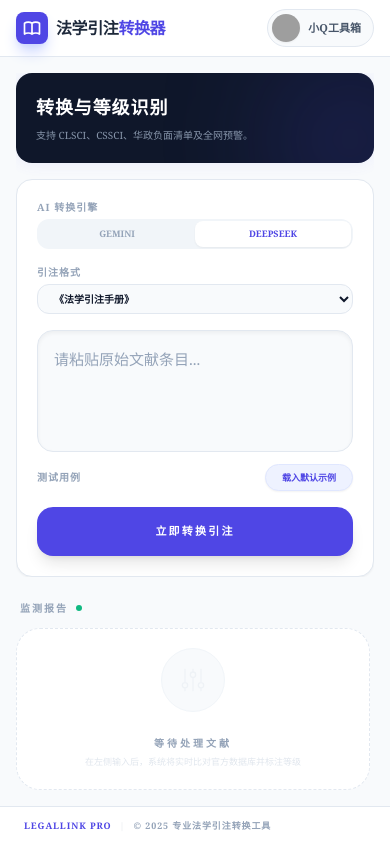
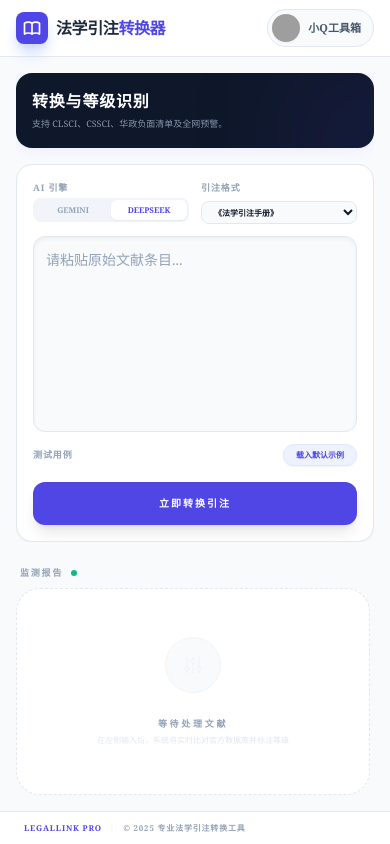
Before and after one commit to SmallsmallQ/citation_convert, a React (Vite) app: page / in a window 390 px wide. Both pictures are taken after typing "Sample123" into the empty fields and a click on the button "进入系统". Built offline with nearby package versions, Linux system fonts and the light colour scheme; grey boxes are pictures that could not be loaded.

Commit message:
feat: Improve input panel layout and responsiveness
Adjusts spacing and padding in the input panel for better visual
appearance and ensures buttons are not obscured, especially on smaller
screens. Also slightly refines heading and paragraph text sizes for a
more consistent look.

```diff
--- a/App.tsx
+++ b/App.tsx
@@ -106,7 +106,6 @@ const App: React.FC = () => {
   const [history, setHistory] = useState<Citation[]>([]);
   const [copyFeedback, setCopyFeedback] = useState<string | null>(null);
 
-  // 根据用户要求，设置默认示例
   const DEFAULT_EXAMPLE = `申卫星、刘云：《法学研究新范式：计算法学的内涵、范畴与方法》，载《法学研究》2020年第5期，第3-23页。
 生成式人工智能的知识产权法律因应与制度创新》，载《法制博览》2025年第32期，第130-132页。
 胡传鹏、邓晓红、周治金等：《神经法学:年轻的认知神经科学与古老的法学联姻》，载《科学通报》2011年第36期，第3041-3053页。
@@ -166,30 +165,30 @@ Shumailov I, Shumaylov Z, Zhao Y, et al. AI models collapse when trained on recu
       <Header />
 
       <main className="max-w-[1600px] mx-auto w-full p-4 lg:p-6 grid grid-cols-1 lg:grid-cols-12 gap-6 flex-1 overflow-hidden">
-        {/* 输入面板 */}
-        <div className="lg:col-span-4 flex flex-col space-y-4 lg:space-y-6 overflow-hidden h-full">
-          <section className="bg-slate-900 rounded-2xl p-5 lg:p-6 text-white shadow-xl shadow-slate-200 relative overflow-hidden animate-glow flex-shrink-0">
+        {/* 输入面板 - 重点修复: 确保按钮不被遮挡 */}
+        <div className="lg:col-span-4 flex flex-col space-y-4 lg:space-y-5 overflow-hidden h-full">
+          <section className="bg-slate-900 rounded-2xl p-4 lg:p-5 text-white shadow-xl shadow-slate-200 relative overflow-hidden animate-glow flex-shrink-0">
             <div className="relative z-10">
-              <h2 className="text-lg font-black mb-1.5 flex items-center tracking-wider">
+              <h2 className="text-base lg:text-lg font-black mb-1 flex items-center tracking-wider">
                 转换与等级识别
               </h2>
-              <p className="text-slate-400 text-[10px] lg:text-xs leading-relaxed opacity-90 font-medium">
+              <p className="text-slate-400 text-[9px] lg:text-xs leading-relaxed opacity-90 font-medium">
                 支持 CLSCI、CSSCI、华政负面清单及全网预警。
               </p>
             </div>
-            <div className="absolute -right-10 -bottom-10 w-32 h-32 bg-indigo-600/30 rounded-full blur-3xl"></div>
+            <div className="absolute -right-10 -bottom-10 w-24 h-24 bg-indigo-600/30 rounded-full blur-3xl"></div>
           </section>
 
-          <section className="bg-white rounded-2xl shadow-sm border border-slate-200 p-5 lg:p-6 flex flex-col flex-1 min-h-0 overflow-hidden transition-all hover:shadow-md">
-            <div className="grid grid-cols-1 sm:grid-cols-2 gap-4 mb-4 flex-shrink-0">
+          <section className="bg-white rounded-2xl shadow-sm border border-slate-200 p-4 lg:p-5 flex flex-col flex-1 min-h-0 overflow-hidden transition-all hover:shadow-md">
+            <div className="grid grid-cols-2 gap-3 mb-3 flex-shrink-0">
               <div>
-                <label className="text-[10px] font-black text-slate-400 mb-1 block uppercase tracking-widest text-nowrap">AI 转换引擎</label>
-                <div className="flex bg-slate-100 p-0.5 rounded-xl">
+                <label className="text-[9px] font-black text-slate-400 mb-1 block uppercase tracking-widest">AI 引擎</label>
+                <div className="flex bg-slate-100 p-0.5 rounded-lg">
                   {[AIProvider.GEMINI, AIProvider.DEEPSEEK].map(p => (
                     <button
                       key={p}
                       onClick={() => setProvider(p)}
-                      className={`flex-1 py-1.5 text-[9px] font-bold rounded-lg transition-all ${provider === p ? 'bg-white text-indigo-600 shadow-sm' : 'text-slate-400 hover:text-slate-600'}`}
+                      className={`flex-1 py-1 text-[8px] lg:text-[9px] font-bold rounded-md transition-all ${provider === p ? 'bg-white text-indigo-600 shadow-sm' : 'text-slate-400 hover:text-slate-600'}`}
                     >
                       {p.toUpperCase()}
                     </button>
@@ -197,31 +196,31 @@ Shumailov I, Shumaylov Z, Zhao Y, et al. AI models collapse when trained on recu
                 </div>
               </div>
               <div>
-                <label className="text-[10px] font-black text-slate-400 mb-1 block uppercase tracking-widest text-nowrap">引注格式</label>
+                <label className="text-[9px] font-black text-slate-400 mb-1 block uppercase tracking-widest">引注格式</label>
                 <select
                   value={citationStyle}
                   onChange={(e) => setCitationStyle(e.target.value as CitationStyle)}
-                  className="w-full bg-slate-50 border border-slate-200 rounded-xl text-[10px] font-bold py-1.5 px-3 focus:ring-2 focus:ring-indigo-500 text-slate-900 outline-none cursor-pointer"
+                  className="w-full bg-slate-50 border border-slate-200 rounded-lg text-[8px] lg:text-[9px] font-bold py-1 px-2 focus:ring-1 focus:ring-indigo-500 text-slate-900 outline-none cursor-pointer"
                 >
                   <option value={CitationStyle.LEGAL}>《法学引注手册》</option>
-                  <option value={CitationStyle.SOCIAL_SCIENCE}>《中国社会科学》规范</option>
-                  <option value={CitationStyle.GB7714}>GB/T 7714-2015</option>
+                  <option value={CitationStyle.SOCIAL_SCIENCE}>《社科》规范</option>
+                  <option value={CitationStyle.GB7714}>GB/T 7714</option>
                 </select>
               </div>
             </div>
 
             <textarea
-              className="w-full flex-1 p-4 lg:p-5 bg-slate-50 border border-slate-200 rounded-2xl text-[15px] text-slate-900 placeholder:text-slate-400 focus:bg-white focus:ring-2 focus:ring-indigo-500 outline-none transition-all resize-none custom-scrollbar shadow-inner leading-relaxed min-h-0"
+              className="w-full flex-1 p-3 lg:p-4 bg-slate-50 border border-slate-200 rounded-xl text-[14px] text-slate-900 placeholder:text-slate-400 focus:bg-white focus:ring-2 focus:ring-indigo-500 outline-none transition-all resize-none custom-scrollbar shadow-inner leading-relaxed min-h-[100px]"
               placeholder="请粘贴原始文献条目..."
               value={input}
               onChange={(e) => setInput(e.target.value)}
             />
 
             <div className="mt-3 flex items-center justify-between flex-shrink-0">
-              <label className="text-[10px] font-black text-slate-400 uppercase tracking-widest">测试用例</label>
+              <label className="text-[9px] font-black text-slate-400 uppercase tracking-widest">测试用例</label>
               <button
                 onClick={() => setInput(DEFAULT_EXAMPLE)}
-                className="px-4 py-1.5 bg-indigo-50 border border-indigo-100 rounded-full text-[9px] font-black text-indigo-600 hover:bg-indigo-600 hover:text-white transition-all shadow-sm active:scale-[0.95]"
+                className="px-3 py-1 bg-indigo-50 border border-indigo-100 rounded-full text-[8px] lg:text-[9px] font-black text-indigo-600 hover:bg-indigo-600 hover:text-white transition-all shadow-sm active:scale-[0.95]"
               >
                 载入默认示例
               </button>
@@ -230,10 +229,10 @@ Shumailov I, Shumaylov Z, Zhao Y, et al. AI models collapse when trained on recu
             <button
               onClick={handleConvert}
               disabled={isLoading || !input.trim()}
-              className={`mt-4 w-full py-4 rounded-2xl font-black text-white transition-all uppercase text-[11px] tracking-[0.2em] shadow-lg flex items-center justify-center space-x-2 flex-shrink-0 ${isLoading ? 'bg-slate-300 cursor-not-allowed' : 'bg-indigo-600 hover:bg-indigo-700 active:scale-[0.98]'}`}
+              className={`mt-4 w-full py-3.5 rounded-xl font-black text-white transition-all uppercase text-[10px] lg:text-[11px] tracking-[0.2em] shadow-lg flex items-center justify-center space-x-2 flex-shrink-0 z-10 ${isLoading ? 'bg-slate-300 cursor-not-allowed' : 'bg-indigo-600 hover:bg-indigo-700 active:scale-[0.98]'}`}
             >
               {isLoading && (
-                <svg className="animate-spin h-3.5 w-3.5 text-white" viewBox="0 0 24 24">
+                <svg className="animate-spin h-3 w-3 text-white" viewBox="0 0 24 24">
                   <circle className="opacity-25" cx="12" cy="12" r="10" stroke="currentColor" strokeWidth="4" fill="none"></circle>
                   <path className="opacity-75" fill="currentColor" d="M4 12a8 8 0 018-8V0C5.373 0 0 5.373 0 12h4zm2 5.291A7.962 7.962 0 014 12H0c0 3.042 1.135 5.824 3 7.938l3-2.647z"></path>
                 </svg>
@@ -245,14 +244,14 @@ Shumailov I, Shumaylov Z, Zhao Y, et al. AI models collapse when trained on recu
 
         {/* 结果面板 */}
         <div className="lg:col-span-8 flex flex-col h-full overflow-hidden">
-          <div className="flex items-center justify-between mb-3 px-1 flex-shrink-0">
-            <h2 className="text-[10px] font-black text-slate-400 uppercase tracking-[0.2em] flex items-center">
+          <div className="flex items-center justify-between mb-2 px-1 flex-shrink-0">
+            <h2 className="text-[9px] font-black text-slate-400 uppercase tracking-[0.2em] flex items-center">
               监测报告
               <span className="ml-2 w-1.5 h-1.5 rounded-full bg-emerald-500"></span>
             </h2>
             {history.length > 0 && (
-              <button onClick={() => setHistory([])} className="text-[10px] font-bold text-slate-400 hover:text-red-500 transition-colors flex items-center space-x-1">
-                <svg className="w-3 h-3" fill="none" stroke="currentColor" viewBox="0 0 24 24"><path d="M19 7l-.867 12.142A2 2 0 0116.138 21H7.862a2 2 0 01-1.995-1.858L5 7m5 4v6m4-6v6m1-10V4a1 1 0 00-1-1h-4a1 1 0 00-1 1v3M4 7h16" strokeWidth="2" strokeLinecap="round" strokeLinejoin="round"/></svg>
+              <button onClick={() => setHistory([])} className="text-[9px] font-bold text-slate-400 hover:text-red-500 transition-colors flex items-center space-x-1">
+                <svg className="w-2.5 h-2.5" fill="none" stroke="currentColor" viewBox="0 0 24 24"><path d="M19 7l-.867 12.142A2 2 0 0116.138 21H7.862a2 2 0 01-1.995-1.858L5 7m5 4v6m4-6v6m1-10V4a1 1 0 00-1-1h-4a1 1 0 00-1 1v3M4 7h16" strokeWidth="2" strokeLinecap="round" strokeLinejoin="round"/></svg>
                 <span>清空记录</span>
               </button>
             )}
@@ -261,12 +260,12 @@ Shumailov I, Shumaylov Z, Zhao Y, et al. AI models collapse when trained on recu
           <div className="flex-1 overflow-y-auto custom-scrollbar space-y-4 pr-1">
             {history.length === 0 ? (
               <div className="bg-white border border-slate-200 border-dashed rounded-3xl h-full flex flex-col items-center justify-center text-slate-300 space-y-6">
-                <div className="w-16 h-16 bg-slate-50 rounded-full flex items-center justify-center border border-slate-100">
-                  <svg className="w-8 h-8 opacity-20" fill="none" stroke="currentColor" viewBox="0 0 24 24"><path strokeLinecap="round" strokeLinejoin="round" strokeWidth={1} d="M12 6V4m0 2a2 2 0 100 4m0-4a2 2 0 110 4m-6 8a2 2 0 100-4m0 4a2 2 0 110-4m0 4v2m0-6V4m6 6v10m6-2a2 2 0 100-4m0 4a2 2 0 110-4m0 4v2m0-6V4"/></svg>
+                <div className="w-14 h-14 bg-slate-50 rounded-full flex items-center justify-center border border-slate-100">
+                  <svg className="w-6 h-6 opacity-20" fill="none" stroke="currentColor" viewBox="0 0 24 24"><path strokeLinecap="round" strokeLinejoin="round" strokeWidth={1} d="M12 6V4m0 2a2 2 0 100 4m0-4a2 2 0 110 4m-6 8a2 2 0 100-4m0 4a2 2 0 110-4m0 4v2m0-6V4m6 6v10m6-2a2 2 0 100-4m0 4a2 2 0 110-4m0 4v2m0-6V4"/></svg>
                 </div>
                 <div className="text-center px-4">
-                  <p className="text-[10px] font-black uppercase tracking-[0.3em] mb-1 text-slate-400">等待处理文献</p>
-                  <p className="text-[9px] opacity-60">在左侧输入后，系统将实时比对官方数据库并标注等级</p>
+                  <p className="text-[9px] font-black uppercase tracking-[0.3em] mb-1 text-slate-400">等待处理文献</p>
+                  <p className="text-[8px] opacity-60">在左侧输入后，系统将实时比对官方数据库并标注等级</p>
                 </div>
               </div>
             ) : (
@@ -274,15 +273,15 @@ Shumailov I, Shumaylov Z, Zhao Y, et al. AI models collapse when trained on recu
                 <div
                   key={item.id}
                   onClick={() => copyToClipboard(item.formatted, item.id)}
-                  className={`group relative p-5 lg:p-6 rounded-2xl border-2 transition-all cursor-pointer ${item.rankDetail?.isNegative ? 'bg-white border-red-500 shadow-xl shadow-red-50 ring-2 ring-red-100' : 'bg-white border-slate-100 hover:border-indigo-400 hover:shadow-lg'}`}
+                  className={`group relative p-4 lg:p-6 rounded-2xl border-2 transition-all cursor-pointer ${item.rankDetail?.isNegative ? 'bg-white border-red-500 shadow-xl shadow-red-50 ring-2 ring-red-100' : 'bg-white border-slate-100 hover:border-indigo-400 hover:shadow-lg'}`}
                 >
-                  <div className="flex flex-wrap items-center gap-2 mb-4">
+                  <div className="flex flex-wrap items-center gap-1.5 mb-3">
                     {item.rankDetail?.isNegative ? (
-                      <span className="text-[9px] px-2.5 py-1 rounded bg-red-600 text-white font-black uppercase tracking-widest flex items-center shadow-lg shadow-red-100">
+                      <span className="text-[8px] px-2 py-0.5 rounded bg-red-600 text-white font-black uppercase tracking-widest flex items-center shadow-lg shadow-red-100">
                         风险 / 负面
                       </span>
                     ) : (
-                      <span className="text-[9px] px-2 py-1 rounded bg-slate-800 text-white font-black uppercase tracking-widest">
+                      <span className="text-[8px] px-2 py-0.5 rounded bg-slate-800 text-white font-black uppercase tracking-widest">
                         官方标准
                       </span>
                     )}
@@ -290,7 +289,7 @@ Shumailov I, Shumaylov Z, Zhao Y, et al. AI models collapse when trained on recu
                     {item.rankDetail?.tags?.map((tag, idx) => (
                       <span
                         key={idx}
-                        className={`text-[9px] px-2.5 py-1 rounded-md font-bold flex items-center border ${
+                        className={`text-[8px] px-2 py-0.5 rounded-md font-bold flex items-center border ${
                           tag.type === 'negative' ? 'bg-red-50 text-red-700 border-red-200' :
                           tag.type === 'legal_core' ? 'bg-indigo-600 text-white border-transparent' :
                           'bg-indigo-50 text-indigo-700 border-indigo-100'
@@ -301,12 +300,12 @@ Shumailov I, Shumaylov Z, Zhao Y, et al. AI models collapse when trained on recu
                     ))}
                   </div>
 
-                  <div className={`leading-relaxed text-[15px] lg:text-[16px] antialiased ${item.rankDetail?.isNegative ? 'text-red-600 font-bold' : 'text-slate-800'}`}>
+                  <div className={`leading-relaxed text-[14px] lg:text-[15px] antialiased ${item.rankDetail?.isNegative ? 'text-red-600 font-bold italic' : 'text-slate-800'}`}>
                     {item.formatted}
                   </div>
 
                   {copyFeedback === item.id && (
-                    <div className="absolute top-4 right-4 bg-emerald-500 text-white text-[10px] font-black px-3 py-1 rounded-full shadow-lg animate-bounce">
+                    <div className="absolute top-3 right-3 bg-emerald-500 text-white text-[9px] font-black px-2 py-0.5 rounded-full shadow-lg animate-bounce">
                       已复制
                     </div>
                   )}
@@ -317,14 +316,14 @@ Shumailov I, Shumaylov Z, Zhao Y, et al. AI models collapse when trained on recu
         </div>
       </main>
 
-      <footer className="bg-white text-slate-400 py-3 px-6 lg:px-8 border-t border-slate-200 flex-shrink-0">
-        <div className="max-w-[1600px] mx-auto flex justify-between items-center text-[9px] font-black tracking-widest uppercase">
+      <footer className="bg-white text-slate-400 py-2.5 px-6 lg:px-8 border-t border-slate-200 flex-shrink-0">
+        <div className="max-w-[1600px] mx-auto flex justify-between items-center text-[8px] font-black tracking-widest uppercase">
           <div className="flex items-center space-x-2">
             <span className="text-indigo-600">LegalLink Pro</span>
             <span className="opacity-20">|</span>
             <span>© 2025 专业法学引注转换工具</span>
           </div>
-          <div className="hidden sm:block">
+          <div className="hidden sm:block opacity-60">
             支持 CLSCI / 法C扩 / CSSCI集刊 / 华政负面清单
           </div>
         </div>
```
